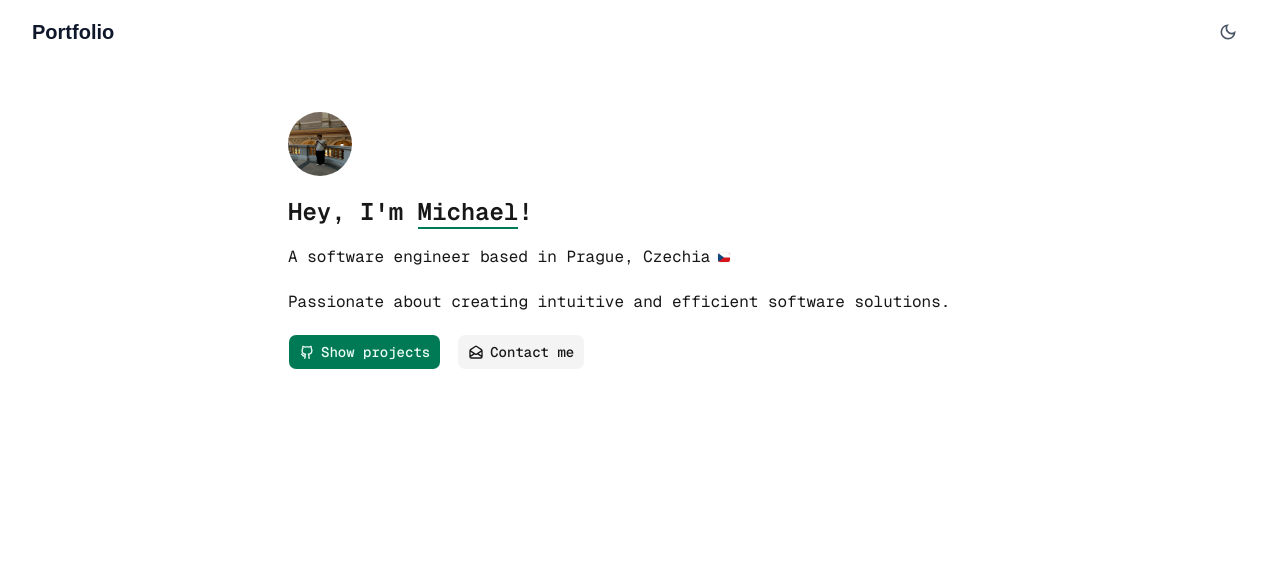
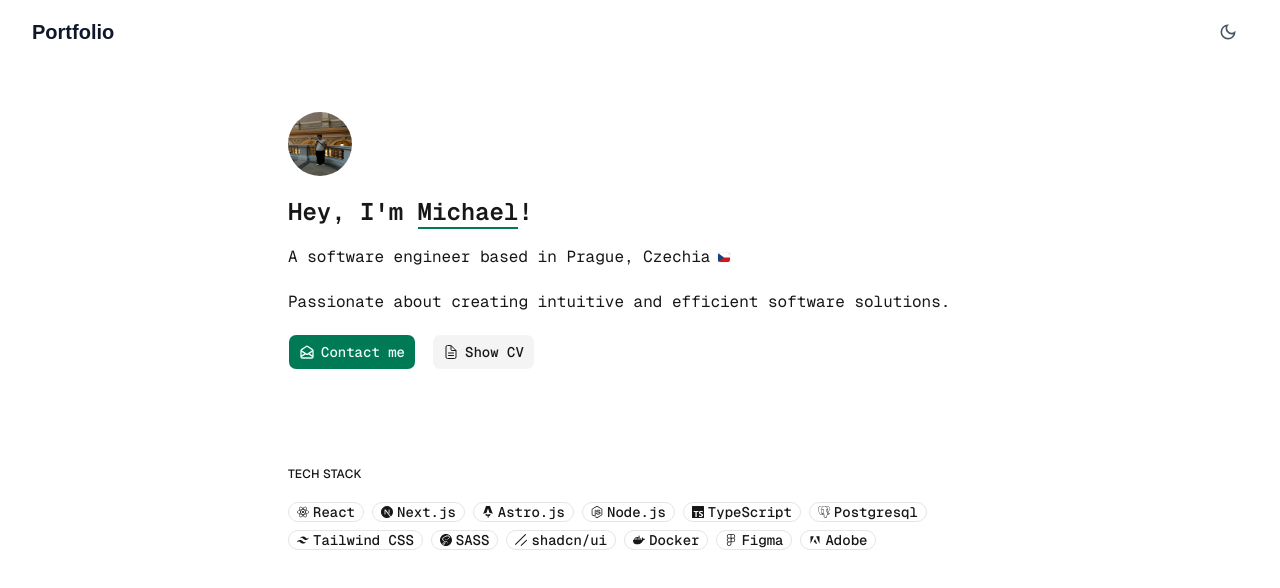
Before and after one commit to michaelptacek05/michaelptacek.com, a Next.js app: page / in a window 1280 px wide. Shown: the top 588 px of the page. Built offline with nearby package versions, Linux system fonts and the light colour scheme.

Commit message:
added techstack section

```diff
--- a/app/components/pages/Home/HomeHero.tsx
+++ b/app/components/pages/Home/HomeHero.tsx
@@ -3,7 +3,7 @@
 import { CzechFlag } from "../../icons/CzechFlag";
 import { cn } from "../../../lib/utils";
 import { Button } from "@/components/ui/button";
-import { RiGithubLine } from "react-icons/ri";
+import { IoDocumentTextOutline } from "react-icons/io5";
 import { HiOutlineMailOpen } from "react-icons/hi";
 
 
@@ -11,7 +11,7 @@
 
 export default function Hero() {
     return (
-        <div>
+        <section>
             <ContentContainer>
                 <Image
                     className="mb-5 size-16 rounded-full mask-auto  "
@@ -39,19 +39,19 @@
                 <div className="flex pt-5 gap-4">
                     <Button className="font-mono" asChild>
                         <a href="https://github.com/michaelptacek05" target="_blank" rel="noopener noreferrer">
-                            <RiGithubLine />
-                            Show projects
+                            <HiOutlineMailOpen />
+                            Contact me
                         </a>
                     </Button>
                     <Button className="font-mono" variant="secondary" asChild>
                         <a href="mailto:mptacek005@gmail.com" target="_blank" rel="noopener noreferrer">
-                            <HiOutlineMailOpen />
-                            Contact me
+                            <IoDocumentTextOutline />
+                            Show CV
                         </a>
                     </Button>
                 </div>
 
             </ContentContainer>
-        </div>
+        </section>
     );
 }
--- /dev/null
+++ b/app/components/pages/Home/HomeTechStack.tsx
@@ -0,0 +1,73 @@
+import { ContentContainer } from "../../ContentContainer";
+import { Badge } from "@/components/ui/badge";
+import { SiAstro, SiDocker, SiFigma, SiNextdotjs, SiNodedotjs, SiPostgresql, SiReact, SiSass, SiShadcnui, SiTailwindcss, SiTypescript } from "react-icons/si";
+import { LiaAdobe } from "react-icons/lia";
+
+const techStack = [
+    {
+        name: "React",
+        icon: <SiReact />
+    },
+    {
+        name: "Next.js",
+        icon: <SiNextdotjs />
+    },
+    {
+        name: "Astro.js",
+        icon: <SiAstro />
+    },
+    {
+        name: "Node.js",
+        icon: <SiNodedotjs />
+    },
+    {
+        name: "TypeScript",
+        icon: <SiTypescript />
+    },
+    {
+        name: "Postgresql",
+        icon: <SiPostgresql />
+    },
+    {
+        name: "Tailwind CSS",
+        icon: <SiTailwindcss />
+    },
+    {
+        name: "SASS",
+        icon: <SiSass />
+    },
+    {
+        name: "shadcn/ui",
+        icon: <SiShadcnui />
+    },
+    {
+        name: "Docker",
+        icon: <SiDocker />
+    },
+    {
+        name: "Figma",
+        icon: <SiFigma />
+    },
+    {
+        name: "Adobe",
+        icon: <LiaAdobe />
+    },
+]
+
+export default function HomeTechStack() {
+    return (
+        <section>
+            <ContentContainer>
+                <h2 className="font-sans font-medium text-xs text-faded tracking-[0.02em] uppercase">Tech Stack</h2>
+                <div className="flex flex-wrap pt-5 gap-2">
+                    {techStack.map((tech, index) => (
+                        <Badge variant="outline" className="font-mono text-sm" key={index}>
+                            {tech.icon}
+                            {tech.name}
+                        </Badge>
+                    ))}
+                </div>
+            </ContentContainer>
+        </section>
+    );
+}
--- /dev/null
+++ b/app/components/pages/Home/PageHome.tsx
@@ -0,0 +1,11 @@
+import Hero from "./HomeHero";
+import HomeTechStack from "./HomeTechStack";
+
+export default function PageHome() {
+    return(
+        <div>
+            <Hero />
+            <HomeTechStack />
+        </div>
+    );
+}
--- a/app/page.tsx
+++ b/app/page.tsx
@@ -1,9 +1,9 @@
-import Hero from "./components/pages/Home/HomeHero";
+import PageHome from "./components/pages/Home/PageHome";
 
 export default function Home() {
     return (
         <div>
-            <Hero />
+            <PageHome />
         </div>
     );
 }
--- /dev/null
+++ b/components/ui/badge.tsx
@@ -0,0 +1,49 @@
+import * as React from "react"
+import { cva, type VariantProps } from "class-variance-authority"
+import { Slot } from "radix-ui"
+
+import { cn } from "@/lib/utils"
+
+const badgeVariants = cva(
+  "group/badge inline-flex h-5 w-fit shrink-0 items-center justify-center gap-1 overflow-hidden rounded-4xl border border-transparent px-2 py-0.5 text-xs font-medium whitespace-nowrap transition-all focus-visible:border-ring focus-visible:ring-[3px] focus-visible:ring-ring/50 has-data-[icon=inline-end]:pr-1.5 has-data-[icon=inline-start]:pl-1.5 aria-invalid:border-destructive aria-invalid:ring-destructive/20 dark:aria-invalid:ring-destructive/40 [&>svg]:pointer-events-none [&>svg]:size-3!",
+  {
+    variants: {
+      variant: {
+        default: "bg-primary text-primary-foreground [a]:hover:bg-primary/80",
+        secondary:
+          "bg-secondary text-secondary-foreground [a]:hover:bg-secondary/80",
+        destructive:
+          "bg-destructive/10 text-destructive focus-visible:ring-destructive/20 dark:bg-destructive/20 dark:focus-visible:ring-destructive/40 [a]:hover:bg-destructive/20",
+        outline:
+          "border-border text-foreground [a]:hover:bg-muted [a]:hover:text-muted-foreground",
+        ghost:
+          "hover:bg-muted hover:text-muted-foreground dark:hover:bg-muted/50",
+        link: "text-primary underline-offset-4 hover:underline",
+      },
+    },
+    defaultVariants: {
+      variant: "default",
+    },
+  }
+)
+
+function Badge({
+  className,
+  variant = "default",
+  asChild = false,
+  ...props
+}: React.ComponentProps<"span"> &
+  VariantProps<typeof badgeVariants> & { asChild?: boolean }) {
+  const Comp = asChild ? Slot.Root : "span"
+
+  return (
+    <Comp
+      data-slot="badge"
+      data-variant={variant}
+      className={cn(badgeVariants({ variant }), className)}
+      {...props}
+    />
+  )
+}
+
+export { Badge, badgeVariants }
```
